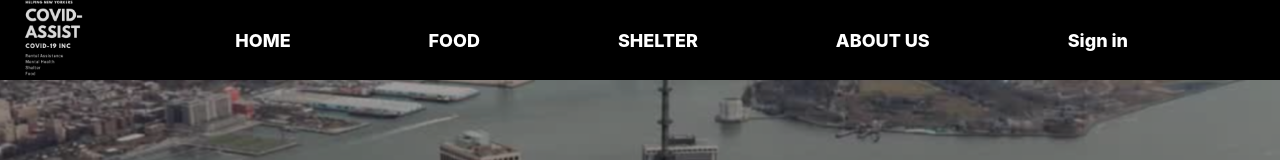
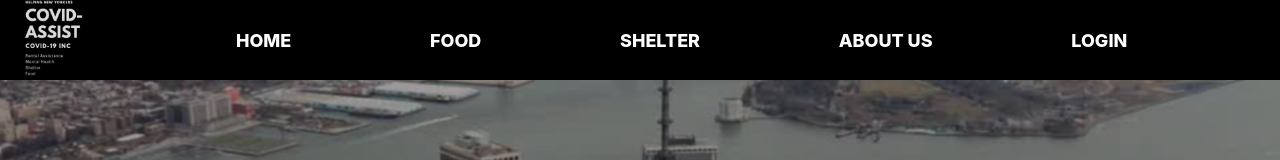
Before and after one commit to aymanjebril2/covid-assist1, a React (Create React App) app in the folder client/: page / in a window 1280 px wide. Shown: the top 160 px of the page. Built offline with nearby package versions, Linux system fonts and the light colour scheme; no server answers.

Commit message:
new upadte

```diff
--- a/client/src/components/Header/HeaderLink/HeaderLink.js
+++ b/client/src/components/Header/HeaderLink/HeaderLink.js
@@ -26,9 +26,9 @@ const HeaderLink = () => {
       <Link to="/aboutus">
         <li>ABOUT US</li>
       </Link>
-      <Link to="/aboutus">
-      <li to="/signin">
-      Sign in
+      <Link to="/signin">
+      <li >
+  LOGIN
         {/* <Link to="/signin">
           <Button variant="contained" className={classes.btn}>
             Sign In
```
